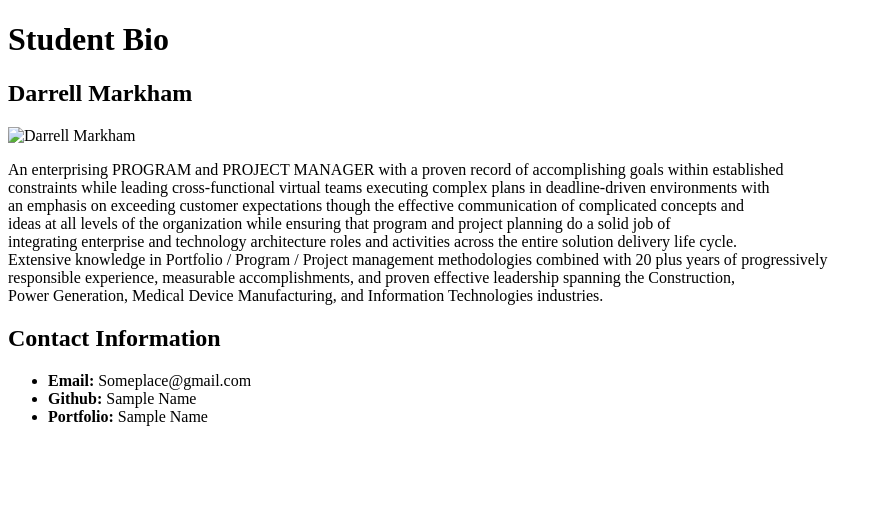
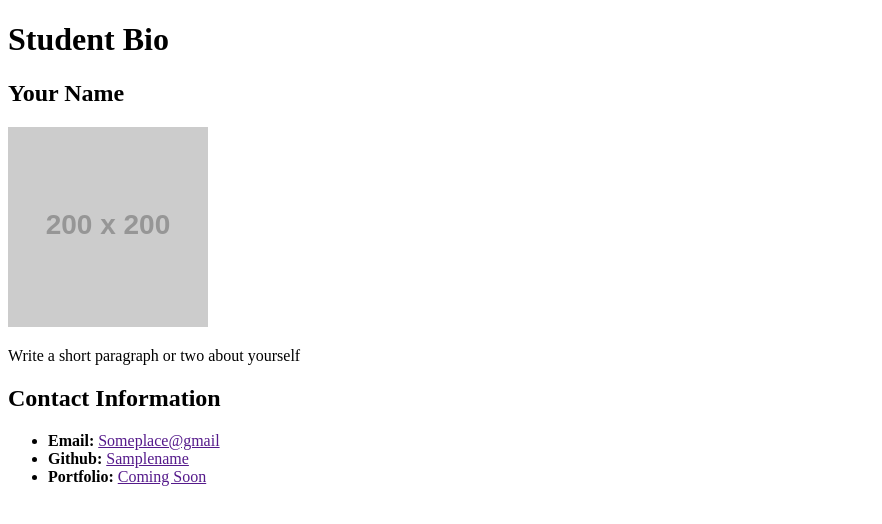
Before and after one commit to DarrellMarkham/Student-Bio-01-HTML, a plain HTML site: page index.html in a window 1280 px wide. Shown: the whole page, without its empty margins (0-882 px from the left). Drawn offline with Linux system fonts and the light colour scheme; placeholder pictures from the web are drawn by us.

Commit message:
Update index.html

```diff
--- a/index.html
+++ b/index.html
@@ -1,57 +1,46 @@
 <!DOCTYPE html>
-<html Lang="en-US">
+<html lang="en">
+
 <head>
   <meta charset="UTF-8" />
   <title>Student Bio</title>
-        <link rel="stylesheet" href="./assets/css/style.css"/>
 </head>
 
 <body>
-
-        <!-- Site Header -->
+    <!-- Body Header -->
     <header>
-            <!-- The h1b tag should be used for the most important heading -->
-            <h1 class="headers">
+        <h1>
             Student Bio
         </h1>
     </header>
 
-         <!-- Section 1: Bio -->
-        <section class="section">
-             <h2> Darrell Markham</h2>
-             <!-- image -->
-             <img src="Bootcamp\Module-1-HTML-CSS-Git\01-HTML\1.2\Student-Bio\assets\images\image-1.png" alt="Darrell Markham">
-             <!-- Paragraph with enbedded Link -->
-             <p>
-                 An enterprising PROGRAM and PROJECT MANAGER with a proven record of accomplishing goals within established<br>
-                 constraints while leading cross-functional virtual teams executing complex plans in deadline-driven environments with<br>
-                    an emphasis on exceeding customer expectations though the effective communication of complicated concepts and<br>
-                   ideas at all levels of the organization while ensuring that program and project planning do a solid job of<br>
-                    integrating enterprise and technology architecture roles and activities across the entire solution delivery life cycle.<br>
-                    Extensive knowledge in Portfolio / Program / Project management methodologies combined with 20 plus years of progressively<br>
-                    responsible experience, measurable accomplishments, and proven effective leadership spanning the Construction,<br>
-                    Power Generation, Medical Device Manufacturing, and Information Technologies industries.
-             </p>
+    <!-- Body Section 1 -->
+    <section>
+        <h2>
+            Your Name
+        </h2>
+        <!-- Image -->
+        <img src="https://via.placeholder.com/200" alt="Your Name">
+        <p>Write a short paragraph or two about yourself</p>
     </section>
 
-         <!-- Section 2: Contact Info -->
-        <section class="section">
-            <h2 class="headers">Contact Information</h2>
-             <!-- Unordered list -->
+    <!-- Body Section 2 -->
+    <section>
+        <h2> Contact Information</h2>
+        <!-- Unordered List -->
         <ul>
-                <li id=email>
+            <li>
                 <strong>Email:</strong>
-                    <a hfer="#">Someplace@gmail.com</a>
+                <a href=>Someplace@gmail</a>
             </li>
             <li>
                 <strong>Github:</strong>
-                     <a hfer="#">Sample Name</a>
+                <a href=>Samplename</a>
             </li>
             <li>
                 <strong>Portfolio:</strong>
-                    <a hfer="#">Sample Name</a>
+                <a href=>Coming Soon</a>
             </li>
         </ul>
     </section>
 </body>
-</html>
```
Lines whose indentation alone changed are shown as unchanged.
